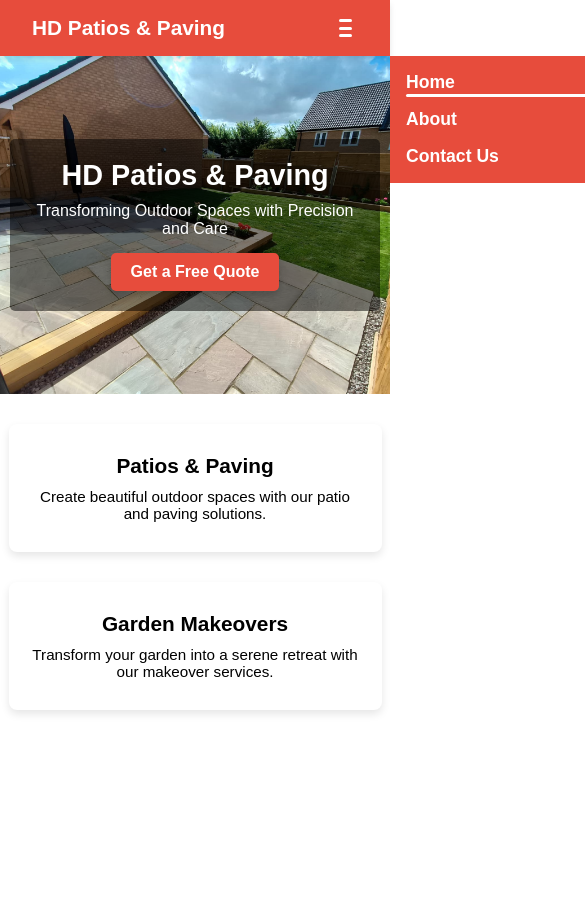
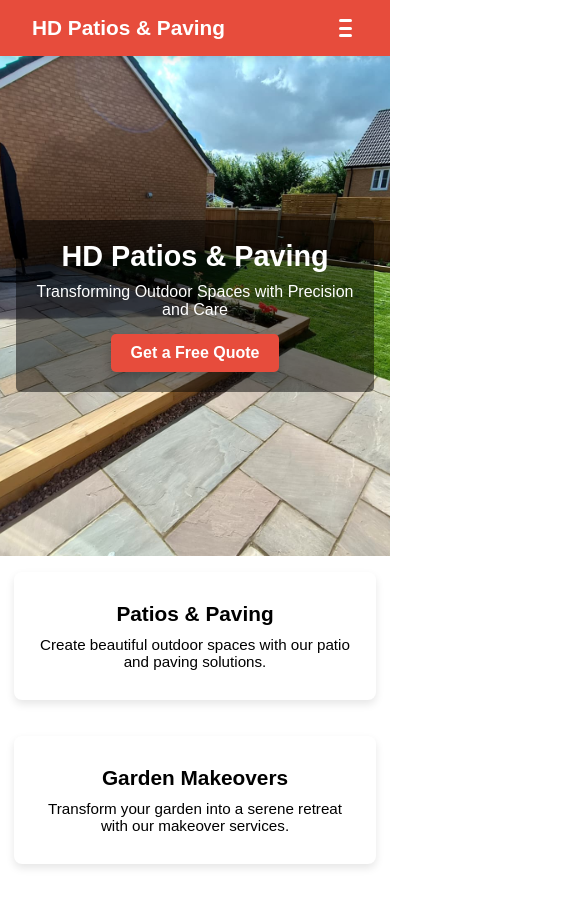
Before and after one commit to MattPackham/hdlandscaping, a Vue app: page / in a window 390 px wide. Shown: the top 900 px of the page, 585 px wide, since content can reach past the window. Before the commit the page ends 844 px from the top, so only its background shows below. Built offline with nearby package versions, Linux system fonts and the light colour scheme.

Commit message:
Fixing mobile styling

```diff
--- a/src/css/mobile.css
+++ b/src/css/mobile.css
@@ -1,10 +1,18 @@
 
 /* Mobile Styles */
 @media (max-width: 768px) {
+
+html, body {
+  margin: 0;
+  padding: 0;
+  overflow-x: hidden; /* prevents horizontal scroll */
+}
+
   /* Hero adjustments */
   .hero {
     height: 40vh; /* smaller hero on mobile */
     padding: 0 10px;
+    flex: 0 0 auto;
   }
 
   .hero-content {
--- a/src/views/About.vue
+++ b/src/views/About.vue
@@ -202,6 +202,10 @@
 
 /* 📱 Very small screens */
 @media (max-width: 480px) {
+
+  .about {
+    text-align: center;
+  }
   .about h2 {
     font-size: 1.75rem;
   }
--- a/src/views/Home.vue
+++ b/src/views/Home.vue
@@ -54,5 +54,34 @@ export default {
 </script>
 
 <style scoped>
+/* Mobile-specific styles */
+@media (max-width: 768px) {
+  html, body {
+    margin: 0;
+    padding: 0;
+    height: 100%;
+  }
+
+  .landing {
+    min-height: 100vh; /* Make the section fill the viewport */
+    display: flex;
+    flex-direction: column;
+  }
+
+  .hero {
+    flex: 1; /* Take remaining space to push services down */
+    display: flex;
+    flex-direction: column;
+    justify-content: center;
+    padding: 1rem;
+  }
+
+  .services {
+    display: flex;
+    flex-direction: column;
+    gap: 1rem;
+    padding: 1rem;
+  }
+}
 
 </style>
```
